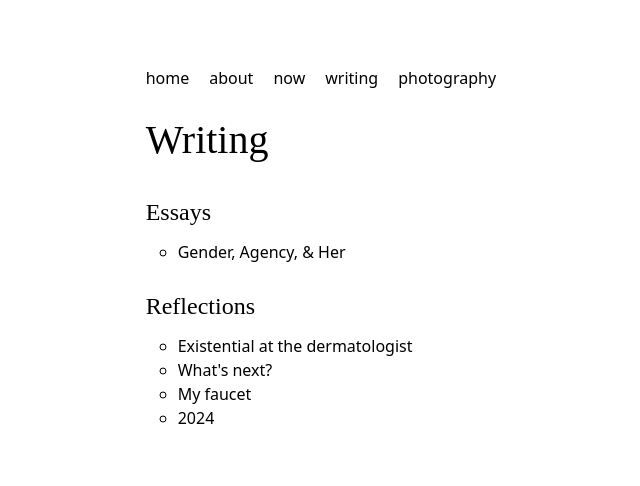
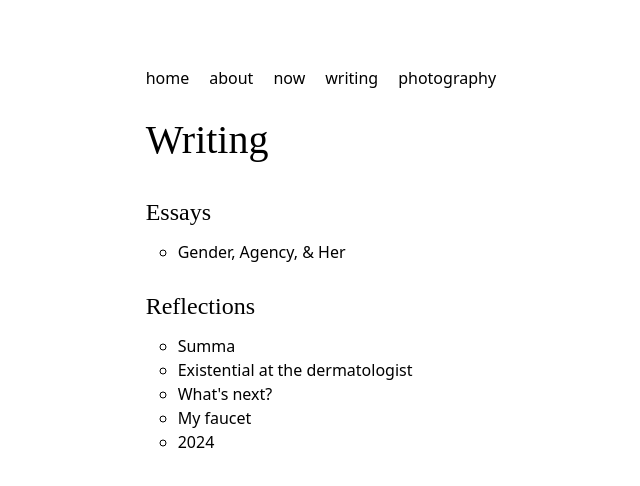
Before and after one commit to jin-lee4/blog, a Next.js app: page /writing in a window 1280 px wide. Shown: the top 486 px of the page, without its empty margins (281-921 px from the left). Built offline with nearby package versions, Linux system fonts and the light colour scheme; a web font is replaced by a local one.

Commit message:
update writing page

```diff
--- a/components/Intro.tsx
+++ /dev/null
@@ -1,17 +0,0 @@
-const Intro = () => {
-  return (
-    <div className="">
-      <h1>Hi, I'm Jin!</h1>
-      <p>
-        This space is a perpetual work in progress as I practice shameless self
-        expression and trying to articulate bursts of inspiration.
-      </p>
-      <p>
-        I'm studying Cognitive Systems at UBC, enjoying the sun, and
-        learning to love the process.
-      </p>
-    </div>
-  );
-};
-
-export default Intro;
--- a/src/app/page.tsx
+++ b/src/app/page.tsx
@@ -1,6 +1,4 @@
-import Intro from "../../components/Intro";
 import Content from "../../components/HomeContent";
-import Nav from "../../components/Nav";
 
 const HomePage = () => {
   return (
--- a/src/app/writing/page.js
+++ b/src/app/writing/page.js
@@ -23,6 +23,11 @@ const Writing = () => {
         <h2>Reflections</h2>
         <ol>
           <li>
+            <Link href="/posts/summa">
+              Summa
+            </Link>
+          </li>
+          <li>
             <Link href="/posts/dermatologist">
               Existential at the dermatologist
             </Link>
```
